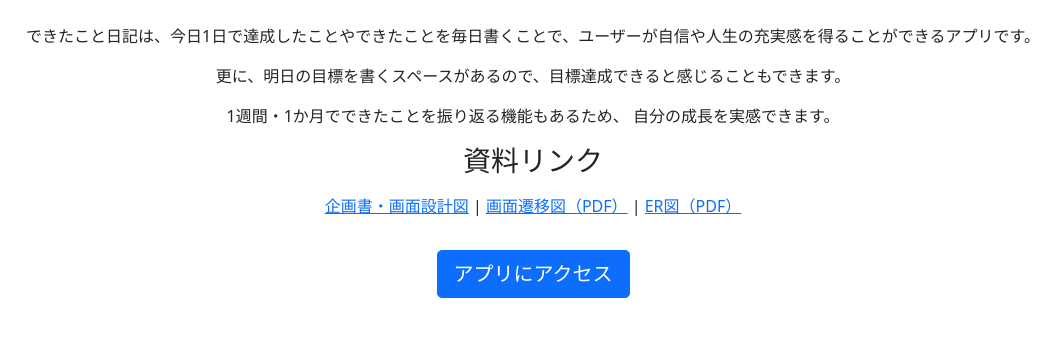
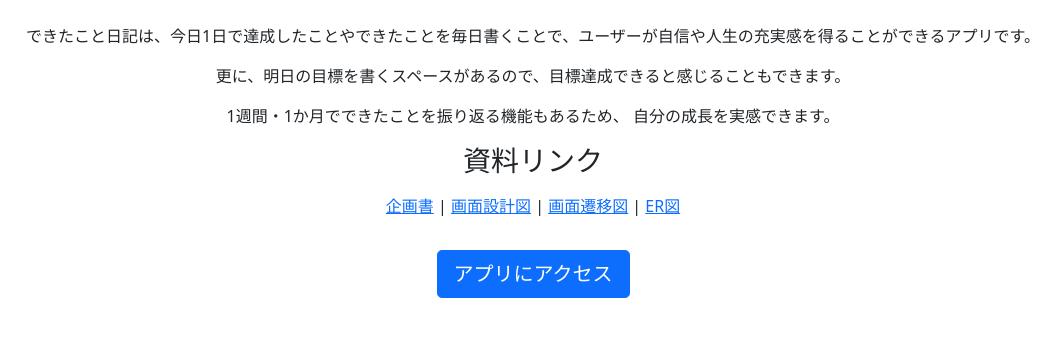
Before and after one commit to haruko-kobayashi1224/application1, a Django app: template diary/templates/portfolio.html in a window 1280 px wide. Shown: the part 189-526 px from the top of the page, without its empty margins (107-1168 px from the left). Run offline with Django 5.2, Linux system fonts and the light colour scheme; the template is opened without the code that fills it, so the values that code supplies are empty; parts of the project's set-up code (start-up, migrations or seed data) failed here and were passed over.

Commit message:
書類一覧作成

```diff
--- a/diary/diary/urls.py
+++ b/diary/diary/urls.py
@@ -16,8 +16,13 @@ Including another URLconf
 """
 from django.contrib import admin
 from django.urls import path, include
+from django.conf import settings
+from django.conf.urls.static import static
 
 urlpatterns = [
     path('admin/', admin.site.urls),
     path('diary_app/',  include('diary_app.urls')),
 ]
+
+if settings.DEBUG:
+    urlpatterns += static(settings.MEDIA_URL, document_root=settings.MEDIA_ROOT)
--- a/diary/diary_app/views.py
+++ b/diary/diary_app/views.py
@@ -67,6 +67,11 @@ def user_logout(request):
     # if user_form.is_valid():
     #     user_form.save()
 
+def home(request):
+    return render(
+        request, 'home.html'
+    )
+
 def today_diary(request):
     return render(
         request, 'today_diary.html'
--- a/diary/templates/portfolio.html
+++ b/diary/templates/portfolio.html
@@ -26,9 +26,10 @@
 
             <h3 class="mb-3">資料リンク</h3>
             <p>
-            <a href="#" target="_blank">企画書・画面設計図</a> |
-            <a href="#" target="_blank">画面遷移図（PDF）</a> |
-            <a href="https://github.com/haruko-kobayashi1224/my-portfolio/raw/refs/heads/main/ER%E5%9B%B3%20%E5%B0%8F%E6%9E%97%E9%81%A5%E5%AD%90.drawio.svg" target="_blank">ER図（PDF）</a>
+            <a href="/media/企画書（小林遥子）.pdf" target="_blank">企画書</a> |
+            <a href="/media/画面設計図（小林遥子）.pdf" target="_blank">画面設計図</a> |
+            <a href="/media/画面遷移図（小林遥子）.drawio.svg"target="_blank">画面遷移図</a> |
+            <a href="/media/ER図 小林遥子.drawio.svg" target="_blank">ER図</a>
             </p>
 
             <a href="{% url 'diary_app:login' %}" class="btn btn-lg btn-primary mt-3">アプリにアクセス</a>
```
Also changed, not shown: 1 other file.
